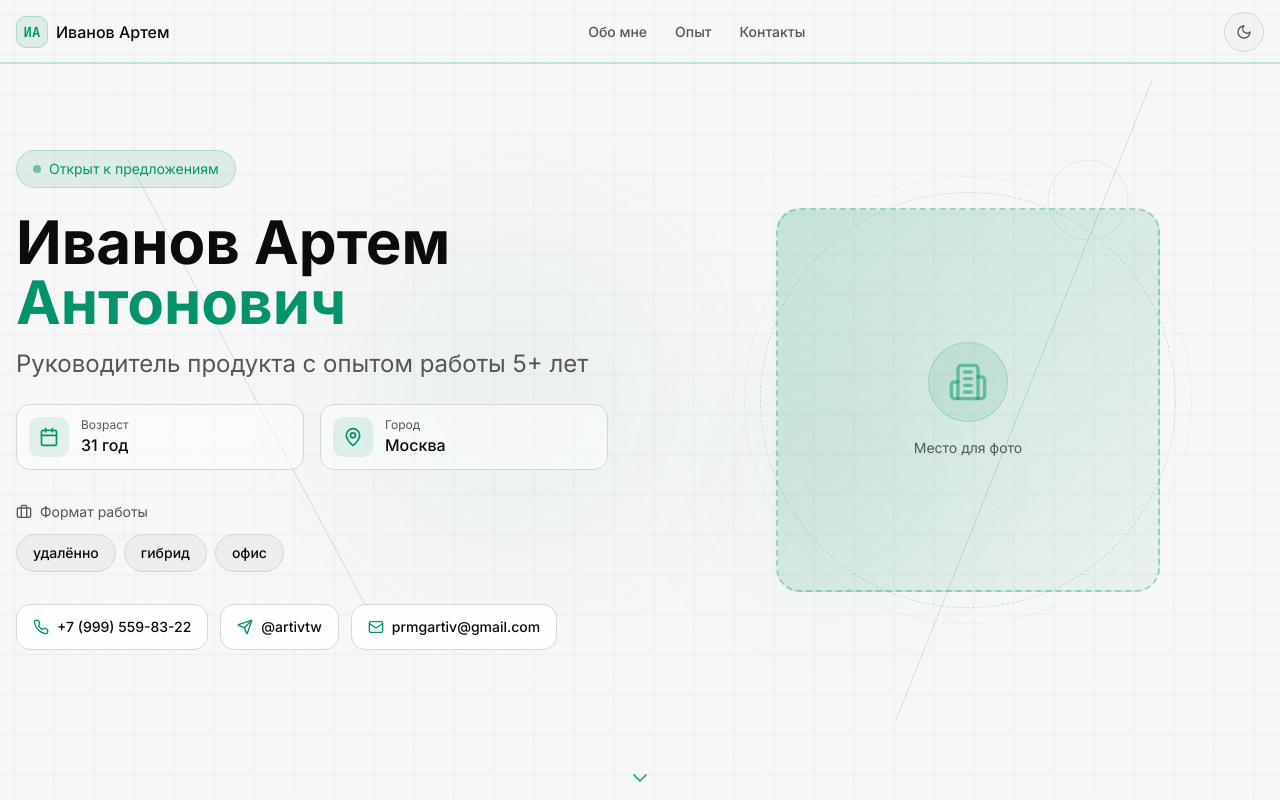
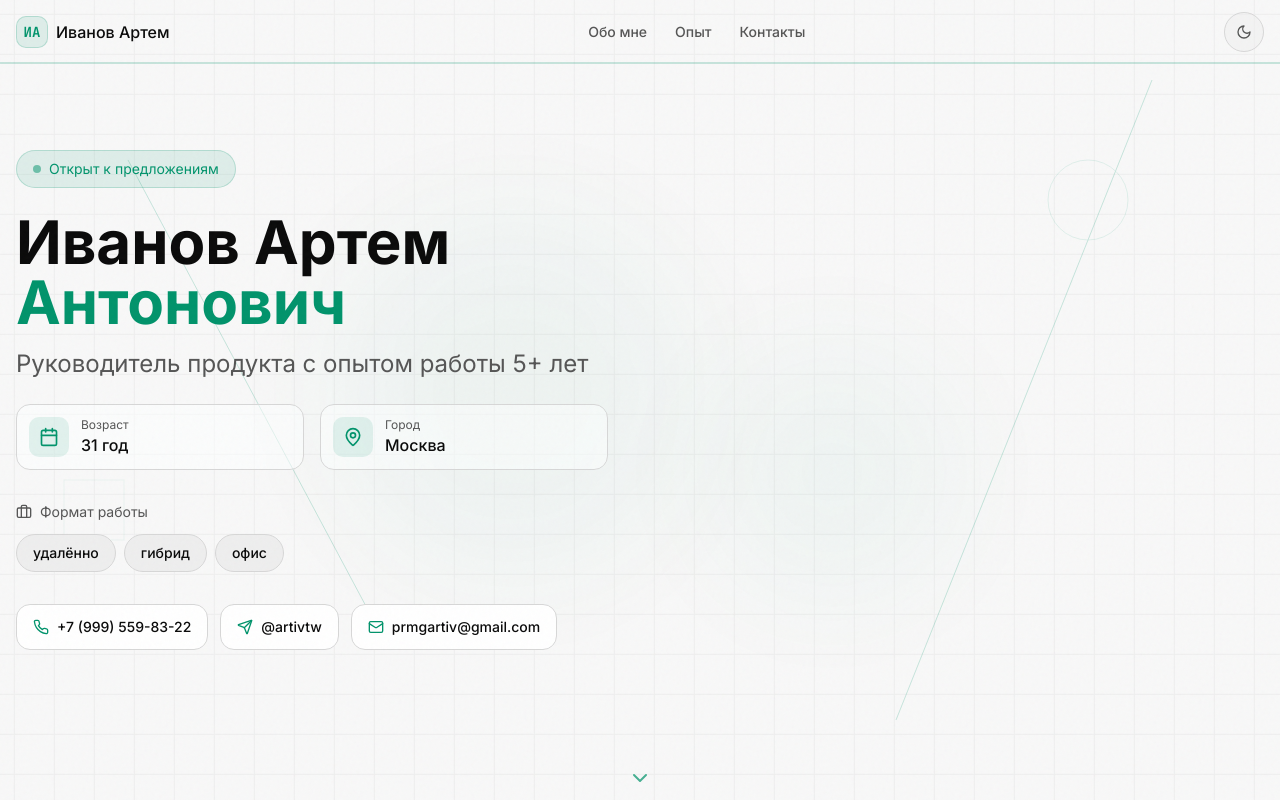
Before and after one commit to actionartem/artivcv, a Next.js app: page / in a window 1280 px wide. Shown: the top 800 px of the page. Built offline with nearby package versions, Linux system fonts and the light colour scheme.

Commit message:
Remove hero photo block

```diff
--- a/components/resume/hero.tsx
+++ b/components/resume/hero.tsx
@@ -3,7 +3,7 @@
 import { toast } from "@/hooks/use-toast"
 import { useLanguage } from "@/lib/language-context"
 import { motion } from "framer-motion"
-import { MapPin, Phone, Mail, Send, Briefcase, Calendar, Building2, ChevronDown } from "lucide-react"
+import { MapPin, Phone, Mail, Send, Briefcase, Calendar, ChevronDown } from "lucide-react"
 import { useRef, useState } from "react"
 
 export function Hero() {
@@ -295,47 +295,7 @@ export function Hero() {
             </motion.div>
           </motion.div>
 
-          {/* Right: Photo Placeholder */}
-          <motion.div
-            initial={{ opacity: 0, x: 50 }}
-            animate={{ opacity: 1, x: 0 }}
-            transition={{ duration: 0.8, delay: 0.3 }}
-            className="order-1 lg:order-2 flex justify-center"
-          >
-            <div className="relative">
-              {/* Decorative rings */}
-              <motion.div
-                animate={{ rotate: 360 }}
-                transition={{ duration: 30, repeat: Infinity, ease: "linear" }}
-                className="absolute -inset-4 rounded-full border border-dashed border-primary/20"
-              />
-              <motion.div
-                animate={{ rotate: -360 }}
-                transition={{ duration: 40, repeat: Infinity, ease: "linear" }}
-                className="absolute -inset-8 rounded-full border border-dashed border-primary/10"
-              />
 
-              {/* Photo container */}
-              <motion.div
-                whileHover={{ scale: 1.02 }}
-                className="relative w-64 h-64 sm:w-80 sm:h-80 lg:w-96 lg:h-96 rounded-3xl bg-gradient-to-br from-primary/20 to-primary/5 border-2 border-dashed border-primary/30 flex items-center justify-center overflow-hidden group"
-              >
-                {/* Placeholder content */}
-                <div className="text-center p-6">
-                  <div className="w-20 h-20 mx-auto mb-4 rounded-full bg-primary/10 border border-primary/20 flex items-center justify-center">
-                    <Building2 className="w-10 h-10 text-primary/50" />
-                  </div>
-                  <p className="text-sm text-muted-foreground">
-                    {t("Место для фото", "Photo placeholder")}
-                  </p>
-                </div>
-
-                {/* Hover effect */}
-                <div className="absolute inset-0 bg-gradient-to-t from-primary/10 to-transparent opacity-0 group-hover:opacity-100 transition-opacity" />
-              </motion.div>
-
-            </div>
-          </motion.div>
         </div>
       </div>
 
```
